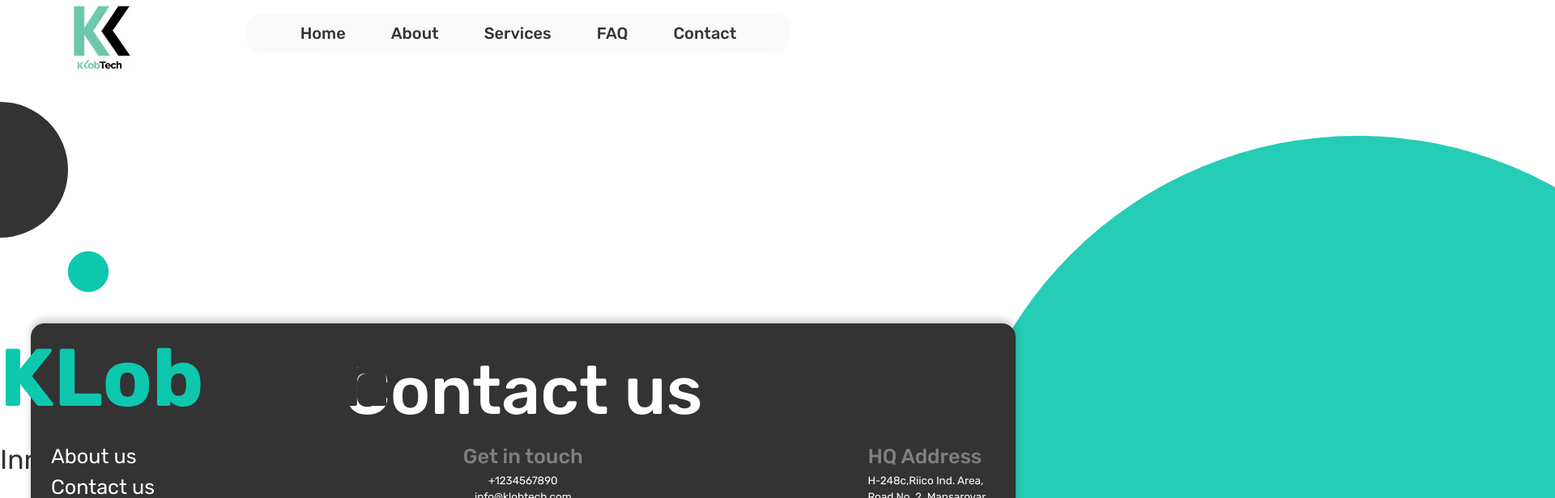
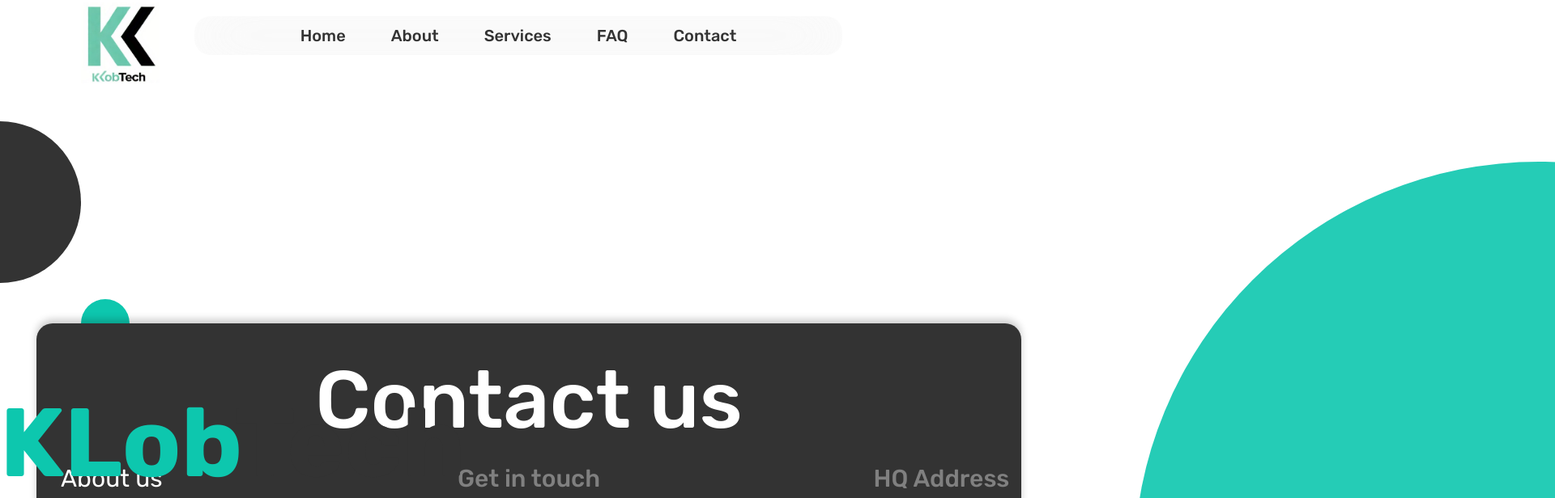
Before and after one commit to KLobTech-main/KLobTech-website, a React (Vite) app: page / in a window 1280 px wide. Shown: the top 616 px of the page at 81% size, 1920 px wide, since content can reach past the window. Built offline with nearby package versions, Linux system fonts and the light colour scheme.

Commit message:
zoom check

```diff
--- a/index.html
+++ b/index.html
@@ -3,7 +3,7 @@
   <head>
     <meta charset="UTF-8" />
     <link rel="icon" type="image/svg+xml" href="/vite.svg" />
-    <meta name="viewport" content="width=device-width, initial-scale=1.0" />
+    <meta name="viewport" content="width=device-width, initial-scale=0.8" />
     <title>KLobtech</title>
     <link rel="preconnect" href="https://fonts.googleapis.com" />
     <link rel="preconnect" href="https://fonts.gstatic.com" crossorigin />
--- a/src/index.css
+++ b/src/index.css
@@ -27,7 +27,7 @@
 }
 html {
   /* background-color: #282c34; */
-  font-size: 52.5%;
+  font-size: 62.5%;
   scroll-behavior: smooth;
 }
 body {
```
